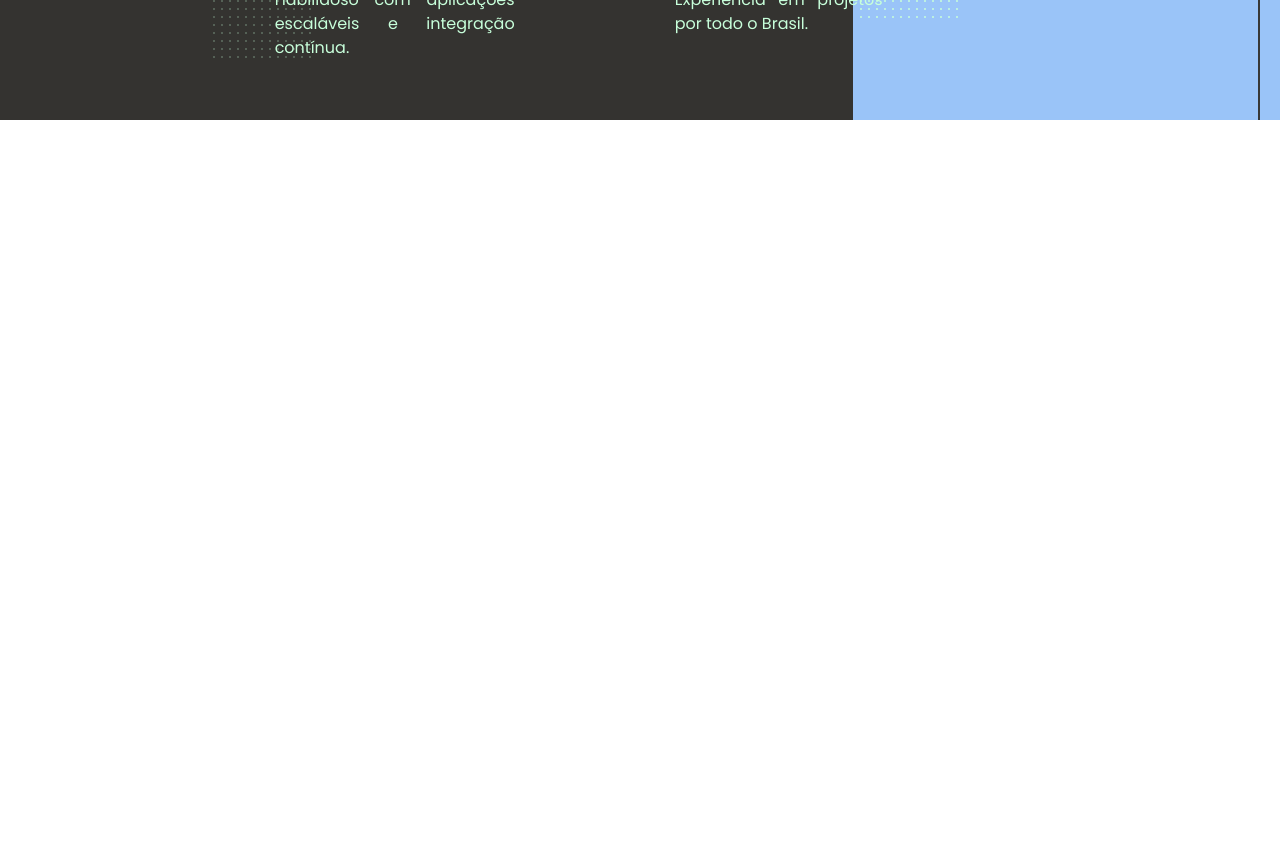
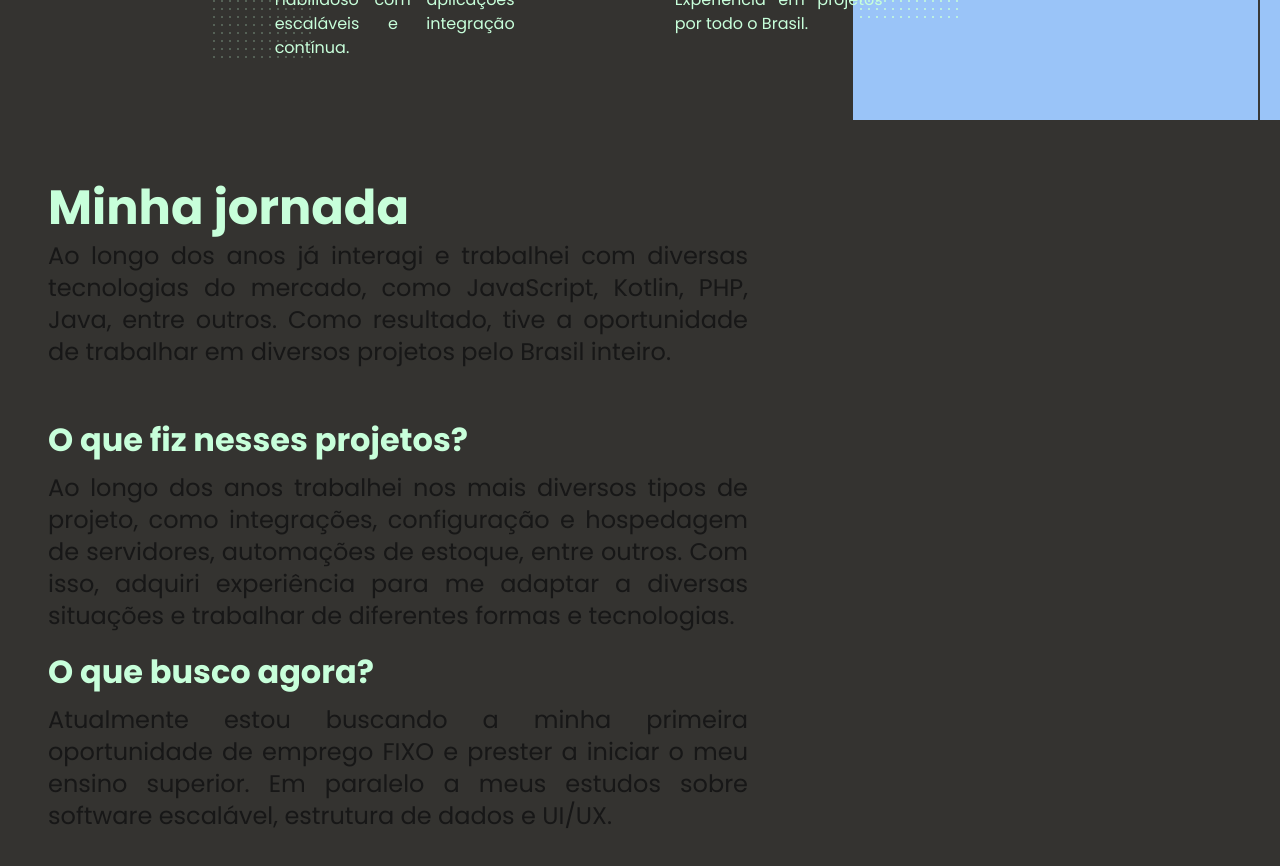
Before and after one commit to fatekkl/Portfolio-Next, a Next.js app: page / in a window 1280 px wide. Shown: the part 680-1546 px from the top of the page. Before the commit the page ends 800 px from the top, so only its background shows below. Built offline with nearby package versions, Linux system fonts and the light colour scheme.

Commit message:
add text to journey page

```diff
--- a/src/app/Components/Journey/index.tsx
+++ b/src/app/Components/Journey/index.tsx
@@ -0,0 +1,20 @@
+export default function Journey() {
+    return (
+        <section className="flex flex-col md:flex-row min-h-screen relative bg-jet">
+            <div className="ml-12 mt-16 w-1/2 flex flex-col gap-4">
+                <div className="flex flex-col gap-2">
+                    <h1 className="text-tea text-5xl font-bold text-start">Minha jornada</h1>
+                    <p className="font-normal text-justify text-2xl w-[43.75rem] h-40">Ao longo dos anos já interagi e trabalhei com diversas tecnologias do mercado, como JavaScript, Kotlin, PHP, Java, entre outros. Como resultado, tive a oportunidade de trabalhar em diversos projetos pelo Brasil inteiro.</p>
+                </div>
+                <div className="flex flex-col gap-2">
+                    <h2 className="text-tea text-[2rem] font-bold">O que fiz nesses projetos?</h2>
+                    <p className="font-normal text-justify text-2xl w-[43.75rem] h-40">Ao longo dos anos trabalhei nos mais diversos tipos de projeto, como integrações, configuração e hospedagem de servidores, automações de estoque, entre outros. Com isso, adquiri experiência para me adaptar a diversas situações e trabalhar de diferentes formas e tecnologias.</p>
+                </div>
+                <div className="flex flex-col gap-2">
+                    <h2 className="text-tea text-[2rem] font-bold">O que busco agora?</h2>
+                    <p className="font-normal text-justify text-2xl w-[43.75rem] h-40">Atualmente estou buscando a minha primeira oportunidade de emprego FIXO e prester a iniciar o meu ensino superior. Em paralelo a meus estudos sobre software escalável, estrutura de dados e UI/UX.</p>
+                </div>
+            </div>
+        </section>
+    );
+}
--- a/src/app/page.tsx
+++ b/src/app/page.tsx
@@ -1,9 +1,11 @@
+import Journey from "./Components/Journey";
 import Principal from "./Components/Principal";
 
 export default function Home() {
   return (
     <>
       <Principal/>
+      <Journey/>
     </>
   );
 }
```
